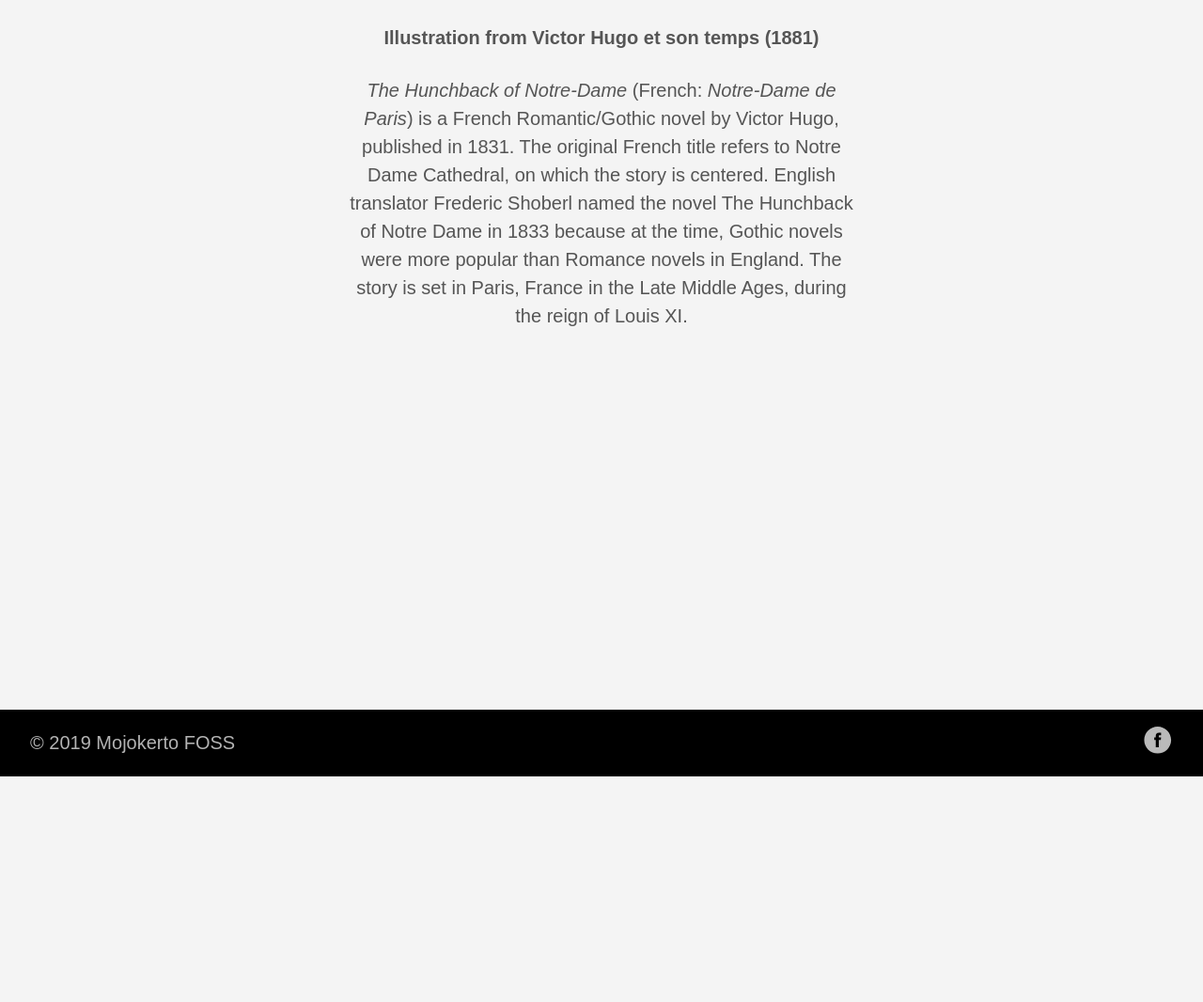
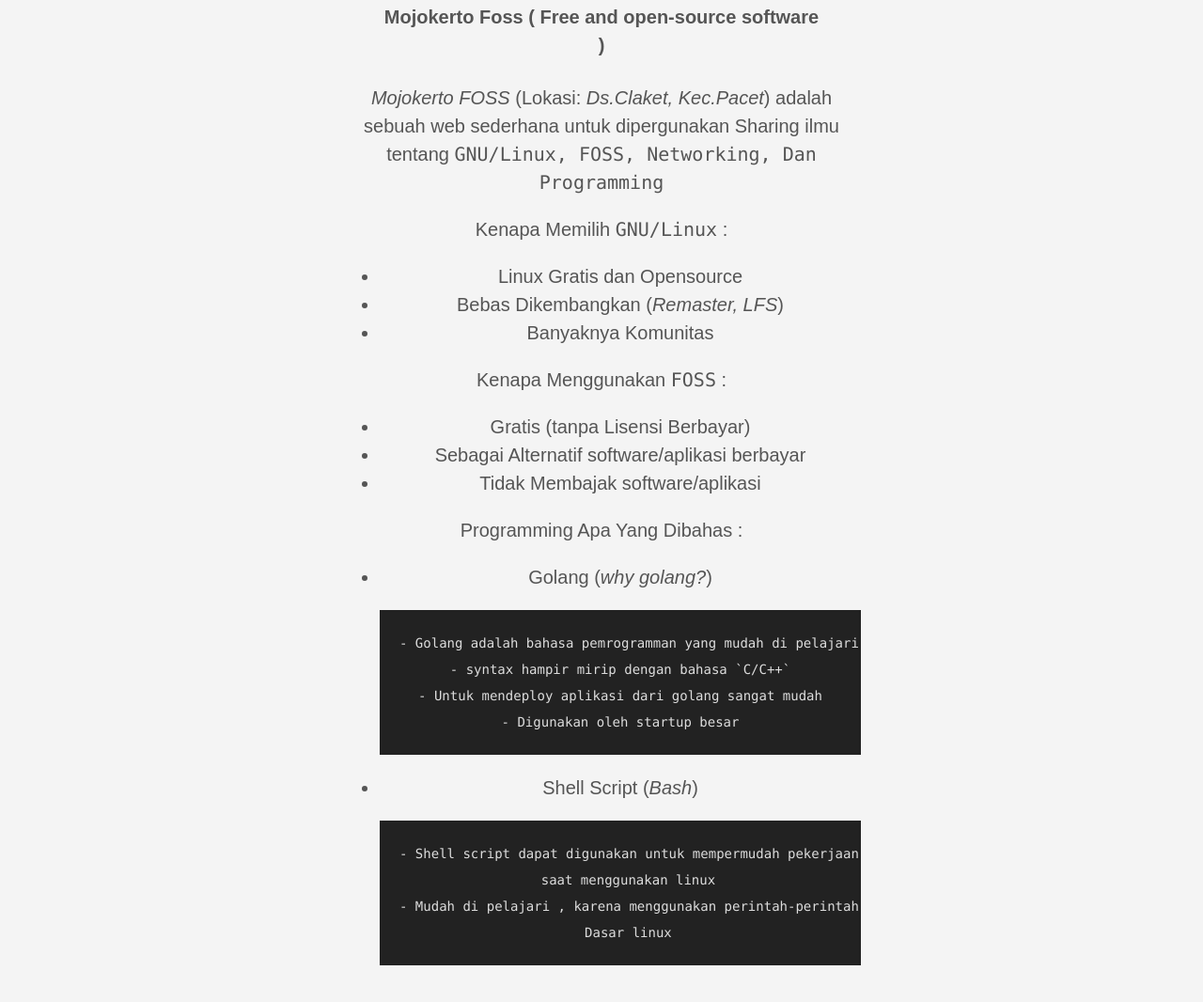
Before and after one commit to mojokerto-foss/mojokerto-foss.github.io, a plain HTML site: page about/index.html in a window 1280 px wide. Shown: the part 1118-2184 px from the top of the page at 94% size. Before the commit the page ends 1944 px from the top, so only its background shows below. Drawn offline with Linux system fonts and the light colour scheme.

Commit message:
Update About

```diff
--- a/about/index.html
+++ b/about/index.html
@@ -123,13 +123,49 @@
 
   <article class="pa3 pa4-ns nested-copy-line-height nested-img">
     <section class="cf ph3 ph5-l pv3 pv4-l f4 tc-l center measure-wide lh-copy mid-gray"><figure>
-    <img src="/img/author.jpg"/> <figcaption>
-            <h4>Illustration from Victor Hugo et son temps (1881)</h4>
+    <img src="/img/author.jpg" width="50" height="450"/> <figcaption>
+            <h4>Mojokerto Foss ( Free and open-source software )</h4>
         </figcaption>
 </figure>
 
 
-<p><em>The Hunchback of Notre-Dame</em> (French: <em>Notre-Dame de Paris</em>) is a French Romantic/Gothic novel by Victor Hugo, published in 1831. The original French title refers to Notre Dame Cathedral, on which the story is centered. English translator Frederic Shoberl named the novel The Hunchback of Notre Dame in 1833 because at the time, Gothic novels were more popular than Romance novels in England. The story is set in Paris, France in the Late Middle Ages, during the reign of Louis XI.</p>
+<p><em>Mojokerto FOSS</em> (Lokasi: <em>Ds.Claket, Kec.Pacet</em>) adalah sebuah  web sederhana untuk dipergunakan Sharing ilmu tentang <code>GNU/Linux, FOSS, Networking, Dan Programming</code></p>
+
+<p>Kenapa Memilih <code>GNU/Linux</code> :</p>
+
+<ul>
+<li>Linux Gratis dan Opensource</li>
+<li>Bebas Dikembangkan (<em>Remaster, LFS</em>)</li>
+<li>Banyaknya Komunitas</li>
+</ul>
+
+<p>Kenapa Menggunakan <code>FOSS</code> :</p>
+
+<ul>
+<li>Gratis (tanpa Lisensi Berbayar)</li>
+<li>Sebagai Alternatif software/aplikasi berbayar</li>
+<li>Tidak Membajak software/aplikasi</li>
+</ul>
+
+<p>Programming Apa Yang Dibahas :</p>
+
+<ul>
+<li><p>Golang (<em>why golang?</em>)</p>
+
+<pre><code>- Golang adalah bahasa pemrogramman yang mudah di pelajari
+- syntax hampir mirip dengan bahasa `C/C++`
+- Untuk mendeploy aplikasi dari golang sangat mudah
+- Digunakan oleh startup besar
+</code></pre></li>
+
+<li><p>Shell Script (<em>Bash</em>)</p>
+
+<pre><code>- Shell script dapat digunakan untuk mempermudah pekerjaan
+  saat menggunakan linux
+- Mudah di pelajari , karena menggunakan perintah-perintah
+  Dasar linux
+</code></pre></li>
+</ul>
 </section>
     <section class="flex-ns flex-wrap justify-around mt5">
 
```
